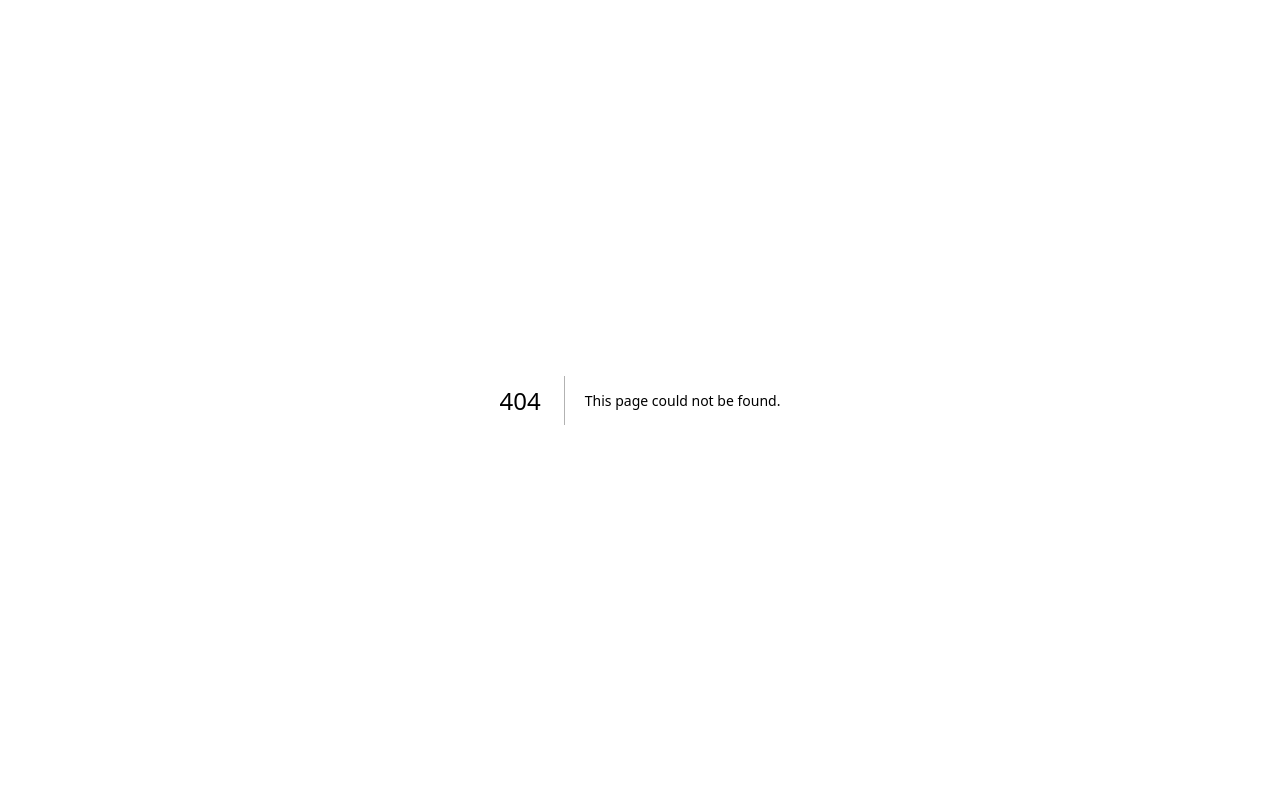
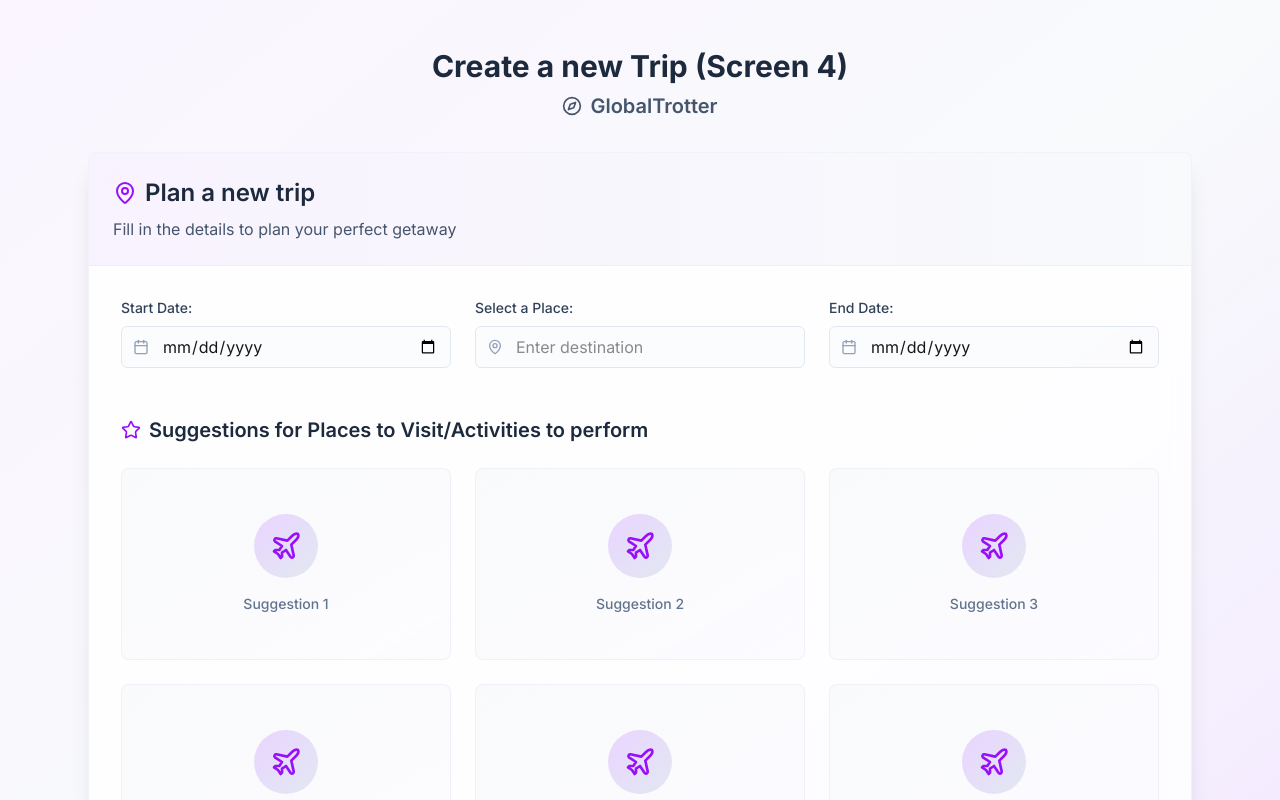
Before and after one commit to AshwaniNITR/GlobeTrotter_NITROUS, a Next.js app: page /createTravel in a window 1280 px wide. Before the commit this address had no page. Shown: the top 800 px of the page. Built offline with nearby package versions, Linux system fonts and the light colour scheme.

Commit message:
feat:dashnboard page and create Travel page

```diff
--- /dev/null
+++ b/src/app/createTravel/page.tsx
@@ -0,0 +1,149 @@
+"use client";
+
+import { useState } from 'react';
+import { MapPin, Calendar, Compass, Star, Plane } from 'lucide-react';
+
+export default function TripPlannerPage() {
+  const [formData, setFormData] = useState({
+    startDate: '',
+    place: '',
+    endDate: ''
+  });
+
+  const handleInputChange = (field: string, value: string) => {
+    setFormData(prev => ({
+      ...prev,
+      [field]: value
+    }));
+  };
+
+  const suggestionCards = Array(6).fill(null);
+
+
+  return (
+    <div className="min-h-screen bg-gradient-to-br from-purple-50 via-slate-50 to-purple-100 relative">
+      {/* Floating badges */}
+
+
+      <div className="relative z-10 max-w-6xl mx-auto px-6 py-12">
+        {/* Header */}
+        <div className="text-center mb-8">
+          <h1 className="text-3xl font-bold text-slate-800 mb-2">
+            Create a new Trip (Screen 4)
+          </h1>
+          <div className="flex items-center justify-center gap-2 text-slate-600">
+            <Compass className="w-5 h-5" />
+            <span className="text-xl font-semibold">GlobalTrotter</span>
+          </div>
+        </div>
+
+        {/* Main Content Card */}
+        <div className="bg-white/80 backdrop-blur-sm border border-slate-200/50 shadow-xl rounded-lg overflow-hidden">
+          {/* Card Header */}
+          <div className="bg-gradient-to-r from-purple-100/50 to-slate-100/50 border-b border-slate-200/50 p-6">
+            <div className="flex items-center gap-2 mb-2">
+              <MapPin className="w-6 h-6 text-purple-600" />
+              <h2 className="text-2xl font-semibold text-slate-800">Plan a new trip</h2>
+            </div>
+            <p className="text-slate-600">Fill in the details to plan your perfect getaway</p>
+          </div>
+
+          {/* Card Content */}
+          <div className="p-8">
+            {/* Trip Planning Form */}
+            <div className="grid grid-cols-1 md:grid-cols-2 lg:grid-cols-3 gap-6 mb-12">
+              <div className="space-y-2">
+                <label htmlFor="startDate" className="block text-slate-700 font-medium text-sm">
+                  Start Date:
+                </label>
+                <div className="relative">
+                  <Calendar className="absolute left-3 top-1/2 transform -translate-y-1/2 w-4 h-4 text-slate-400" />
+                  <input
+                    id="startDate"
+                    type="date"
+                    value={formData.startDate}
+                    onChange={(e) => handleInputChange('startDate', e.target.value)}
+                    className="w-full pl-10 pr-3 py-2 bg-slate-50/50 border border-slate-200 rounded-md focus:border-purple-400 focus:ring-2 focus:ring-purple-400/20 focus:outline-none transition-colors"
+                  />
+                </div>
+              </div>
+
+              <div className="space-y-2">
+                <label htmlFor="place" className="block text-slate-700 font-medium text-sm">
+                  Select a Place:
+                </label>
+                <div className="relative">
+                  <MapPin className="absolute left-3 top-1/2 transform -translate-y-1/2 w-4 h-4 text-slate-400" />
+                  <input
+                    id="place"
+                    type="text"
+                    placeholder="Enter destination"
+                    value={formData.place}
+                    onChange={(e) => handleInputChange('place', e.target.value)}
+                    className="w-full pl-10 pr-3 py-2 bg-slate-50/50 border border-slate-200 rounded-md focus:border-purple-400 focus:ring-2 focus:ring-purple-400/20 focus:outline-none transition-colors"
+                  />
+                </div>
+              </div>
+
+              <div className="space-y-2">
+                <label htmlFor="endDate" className="block text-slate-700 font-medium text-sm">
+                  End Date:
+                </label>
+                <div className="relative">
+                  <Calendar className="absolute left-3 top-1/2 transform -translate-y-1/2 w-4 h-4 text-slate-400" />
+                  <input
+                    id="endDate"
+                    type="date"
+                    value={formData.endDate}
+                    onChange={(e) => handleInputChange('endDate', e.target.value)}
+                    className="w-full pl-10 pr-3 py-2 bg-slate-50/50 border border-slate-200 rounded-md focus:border-purple-400 focus:ring-2 focus:ring-purple-400/20 focus:outline-none transition-colors"
+                  />
+                </div>
+              </div>
+            </div>
+
+            {/* Suggestions Section */}
+            <div>
+              <div className="flex items-center gap-2 mb-6">
+                <Star className="w-5 h-5 text-purple-600" />
+                <h3 className="text-xl font-semibold text-slate-800">
+                  Suggestions for Places to Visit/Activities to perform
+                </h3>
+              </div>
+
+              <div className="grid grid-cols-1 md:grid-cols-2 lg:grid-cols-3 gap-6">
+                {suggestionCards.map((_, index) => (
+                  <div
+                    key={index}
+                    className="h-48 bg-gradient-to-br from-slate-50 to-purple-50/30 border border-slate-200/50 rounded-lg hover:shadow-lg transition-all duration-300 hover:scale-105 cursor-pointer group"
+                  >
+                    <div className="h-full flex items-center justify-center p-6">
+                      <div className="text-center">
+                        <div className="w-16 h-16 mx-auto mb-4 rounded-full bg-gradient-to-br from-purple-200 to-slate-200 flex items-center justify-center group-hover:from-purple-300 group-hover:to-slate-300 transition-all duration-300">
+                          <Plane className="w-8 h-8 text-purple-600" />
+                        </div>
+                        <p className="text-slate-500 text-sm font-medium">
+                          Suggestion {index + 1}
+                        </p>
+                      </div>
+                    </div>
+                  </div>
+                ))}
+              </div>
+            </div>
+
+            {/* Action Button */}
+            <div className="flex justify-center mt-8">
+              <button
+                className="px-8 py-3 bg-gradient-to-r from-purple-600 to-indigo-600 hover:from-purple-700 hover:to-indigo-700 text-white font-semibold rounded-lg shadow-lg hover:shadow-xl transition-all duration-300 flex items-center gap-2"
+              >
+                <Plane className="w-5 h-5" />
+                Create Trip Plan
+              </button>
+            </div>
+          </div>
+        </div>
+      </div>
+    </div>
+  );
+}
```
Also changed, not shown: src/components/ui/button.tsx (added).
